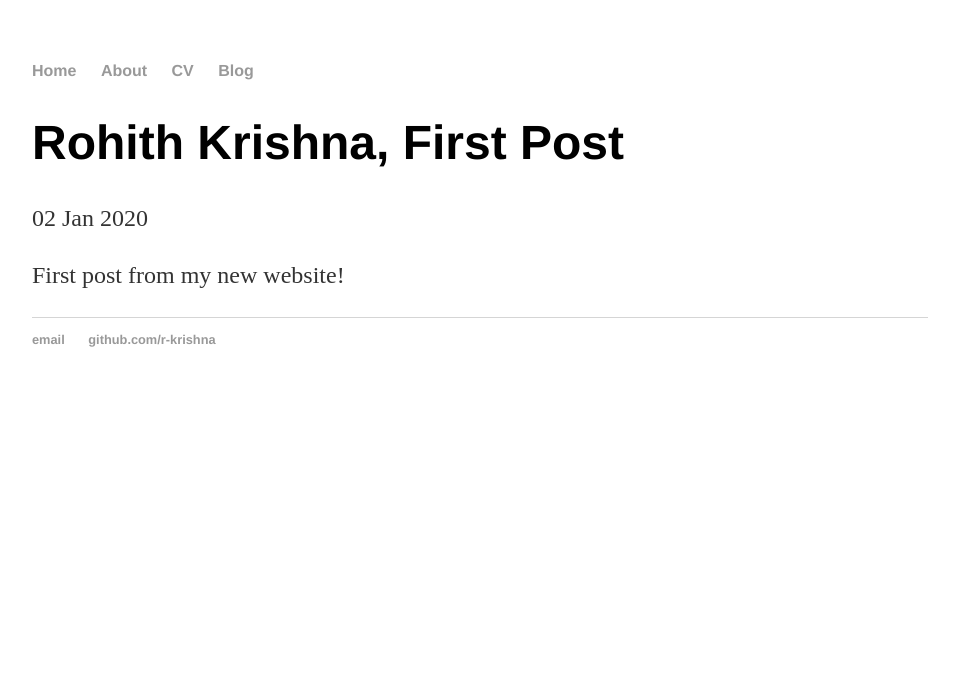
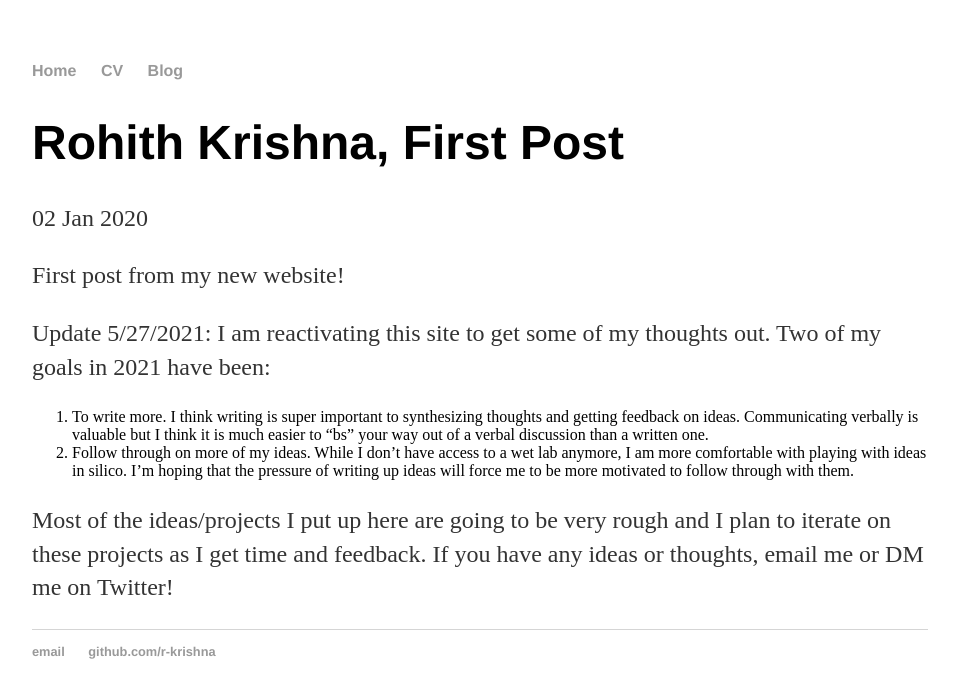
Before and after one commit to r-krishna/r-krishna.github.io, a Jekyll site: the page built from _posts/2020-01-02-rohith-krishna-site-launched.md, in a window 1280 px wide. Shown: the top 698 px of the page, without its empty margins (160-1117 px from the left). Built offline with Jekyll 4.4.1, drawn with Linux system fonts in a browser that asks for light colours.

Commit message:
relaunch website

```diff
--- a/_layouts/default.html
+++ b/_layouts/default.html
@@ -12,7 +12,6 @@
     <nav>
 <ul>
 <li><a href="/">Home</a></li>
-<li><a href="/about">About</a></li>
 <li><a href="/cv">CV</a></li>
 <li><a href="/blog">Blog</a></li>
 </ul>
--- a/_posts/2020-01-02-rohith-krishna-site-launched.md
+++ b/_posts/2020-01-02-rohith-krishna-site-launched.md
@@ -5,3 +5,10 @@ date: 2020-01-02
 ---
 
 First post from my new website!
+
+Update 5/27/2021:
+I am reactivating this site to get some of my thoughts out. Two of my goals in 2021 have been:
+1. To write more. I think writing is super important to synthesizing thoughts and getting feedback on ideas. Communicating verbally is valuable but I think it is much easier to "bs" your way out of a verbal discussion than a written one.
+2. Follow through on more of my ideas. While I don't have access to a wet lab anymore, I am more comfortable with playing with ideas in silico. I'm hoping that the pressure of writing up ideas will force me to be more motivated to follow through with them.
+
+Most of the ideas/projects I put up here are going to be very rough and I plan to iterate on these projects as I get time and feedback. If you have any ideas or thoughts, email me or DM me on Twitter!
--- a/cv/index.html
+++ b/cv/index.html
@@ -7,6 +7,10 @@ title: CV
 		<!-- <a href="#" class="download" title="Download CV as PDF">Download CV</a>-->
 					<!-- <h1>Rohith Krishna</h1> -->
 		<h2> Experience </h2>
+		<strong> Scientific Software Engineer (Jan 2020-present) </strong>
+		<br>
+		-Building tools to facilitate analysis of sequencing data from antibody discovery and protein engineering libraries
+		-Validating protein property prediction methods to improve selection of candidate sequences computationally
 		<strong> Undergraduate Researcher - Keasling Lab (May 2016-Dec 2019) </strong>
 		<br>
 		-Characterizing polyketide synthase extender unit biosynthesis
--- a/index.html
+++ b/index.html
@@ -5,7 +5,7 @@ title: Rohith Krishna
 
 		<div class="blurb">
 			<h1>Hi there, I'm Rohith Krishna!</h1>
-			<p>I recently graduated from UC Berkeley, where I studied Chemical Biology and Computer Science. I spent most of my time working on biochemistry and protein engineering projects in  <a href="https://keaslinglab.lbl.gov/">Prof. Jay Keasling's lab</a>. I am interested in protein structure prediction, machine learning and protein engineering.
+			<p>I recently graduated from UC Berkeley, where I studied Chemical Biology and Computer Science. I spent most of my time working on biochemistry and protein engineering projects in  <a href="https://keaslinglab.lbl.gov/">Prof. Jay Keasling's lab</a>. I am interested in protein structure prediction, machine learning and protein design.
 			<br>
 				<br>
 				Feel free to reach out if you want to talk!</p>
```
Also changed, not shown: other parts of cv/index.html (+2 -0 lines).
